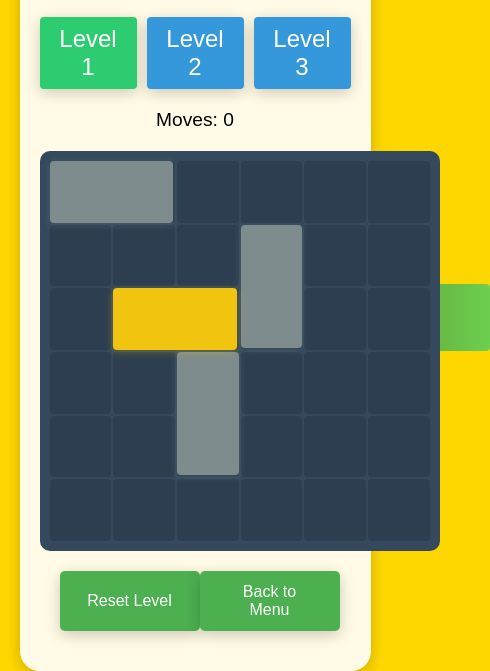
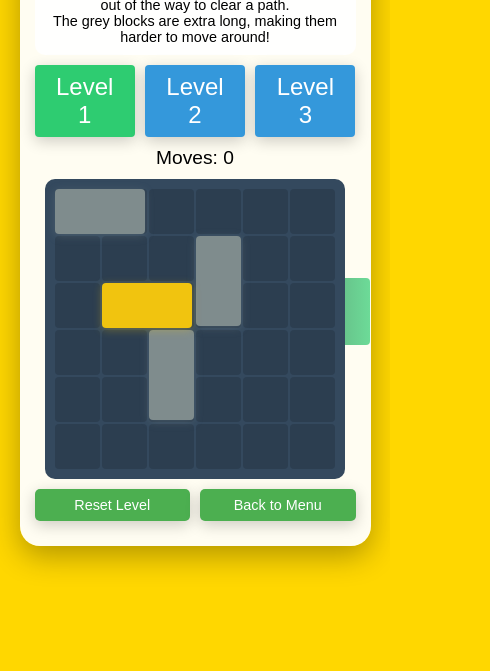
Before and after one commit to scottstephensmith/unclescotty, a plain HTML site: page truck-stuck.html in a window 390 px wide. Shown: the part 200-871 px from the top of the page, 490 px wide, since content can reach past the window. After the commit the page ends 844 px from the top, so only its background shows below. Drawn offline with nearby package versions, Linux system fonts and the light colour scheme.

Commit message:
Truck stuck tweaks, green exit box, mobile sizing, and homepage fix on mobile

```diff
--- a/truck-stuck.html
+++ b/truck-stuck.html
@@ -15,8 +15,8 @@
             padding: 10px;
             border-radius: 10px;
             margin: 20px auto;
-            width: 400px;
-            height: 400px;
+            width: min(350px, 85vw);
+            height: min(350px, 85vw);
             position: relative;
             overflow: visible;
         }
@@ -79,9 +79,9 @@
 
         .exit-zone {
             position: absolute;
-            right: -50px;
+            right: -25px;
             top: 33.33%;
-            width: 50px;
+            width: 25px;
             height: 66.66px;
             background: linear-gradient(90deg, #27ae60, #2ecc71);
             border-radius: 0 4px 4px 0;
@@ -258,16 +258,78 @@
         /* Adjust bottom buttons */
         .bottom-buttons {
             display: flex;
-            justify-content: space-between;
+            justify-content: center;
+            gap: 20px;
             margin: 20px auto;
-            max-width: 500px;  /* Increased space between buttons */
-            padding: 0 20px;
+            width: 100%;
+            padding: 0;
         }
 
         .btn {
             padding: 12px 24px;
-            font-size: 1em;  /* Slightly smaller font */
-            min-width: 140px;  /* Consistent width */
+            font-size: 1em;
+            min-width: 120px;
+            max-width: 160px;
+            flex: 1;
+            white-space: nowrap;
+        }
+
+        .container {
+            background: rgba(255, 255, 255, 0.95);
+            padding: 20px;
+            border-radius: 20px;
+            box-shadow: 0 10px 30px rgba(0, 0, 0, 0.3);
+            text-align: center;
+            width: min(800px, 92%);
+            margin: 0 auto;
+            position: relative;
+            z-index: 1;
+            overflow: visible;
+        }
+
+        /* Adjust mobile spacing */
+        @media (max-width: 600px) {
+            .container {
+                padding: 15px;
+                width: 90%;
+                margin: 10px auto;
+            }
+
+            h1 {
+                font-size: 2em;
+                margin: 10px 0;
+            }
+
+            .instructions {
+                margin: 10px auto;
+                padding: 10px;
+                font-size: 0.9em;
+            }
+
+            .level-select {
+                margin: 10px 0;
+            }
+
+            .moves-counter {
+                margin: 5px 0;
+            }
+
+            .bottom-buttons {
+                gap: 10px;
+                margin: 10px auto;
+            }
+
+            .btn {
+                padding: 8px 16px;
+                min-width: 100px;
+                font-size: 0.9em;
+            }
+
+            .game-board {
+                width: min(300px, 80vw);
+                height: min(300px, 80vw);
+                margin: 10px auto;
+            }
         }
     </style>
 </head>
```
Also changed, not shown: index.html (+29 -4 lines).
